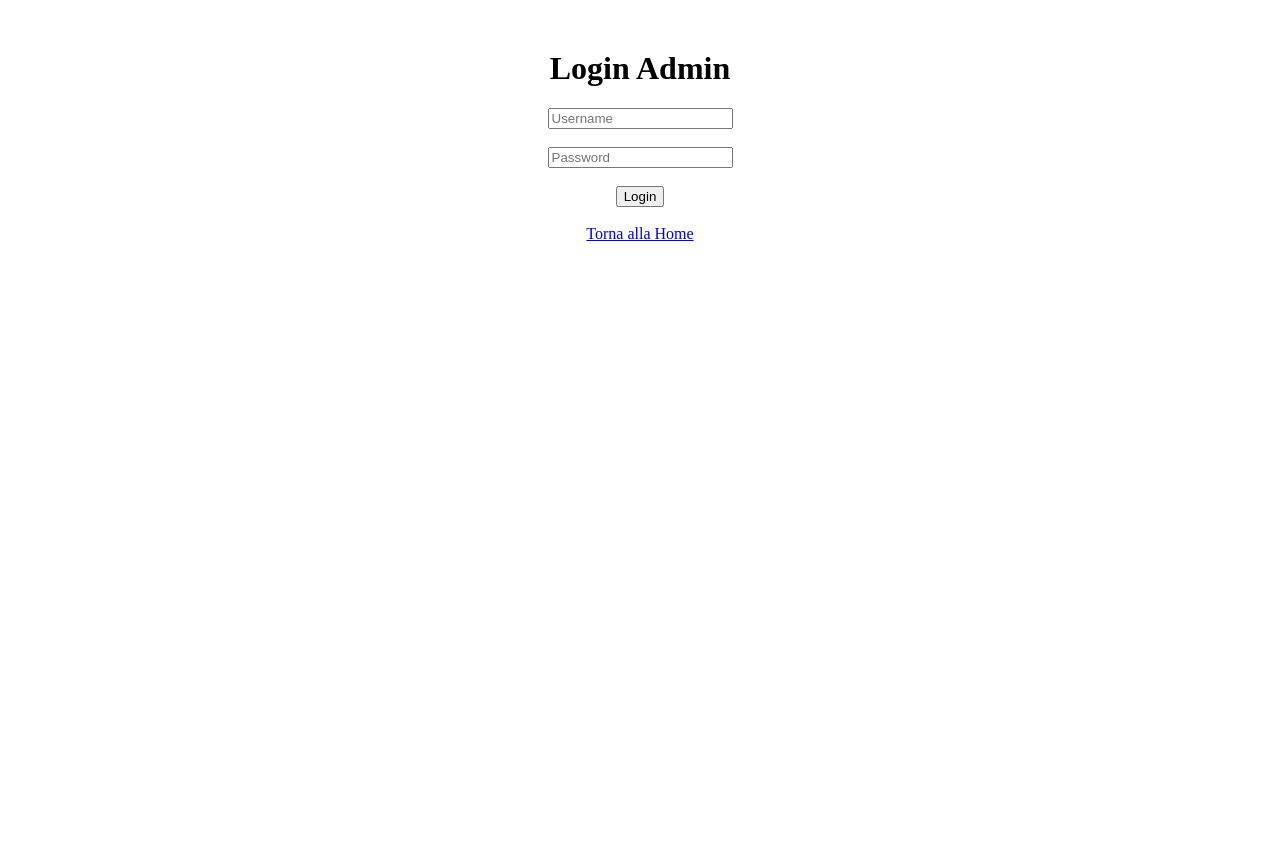
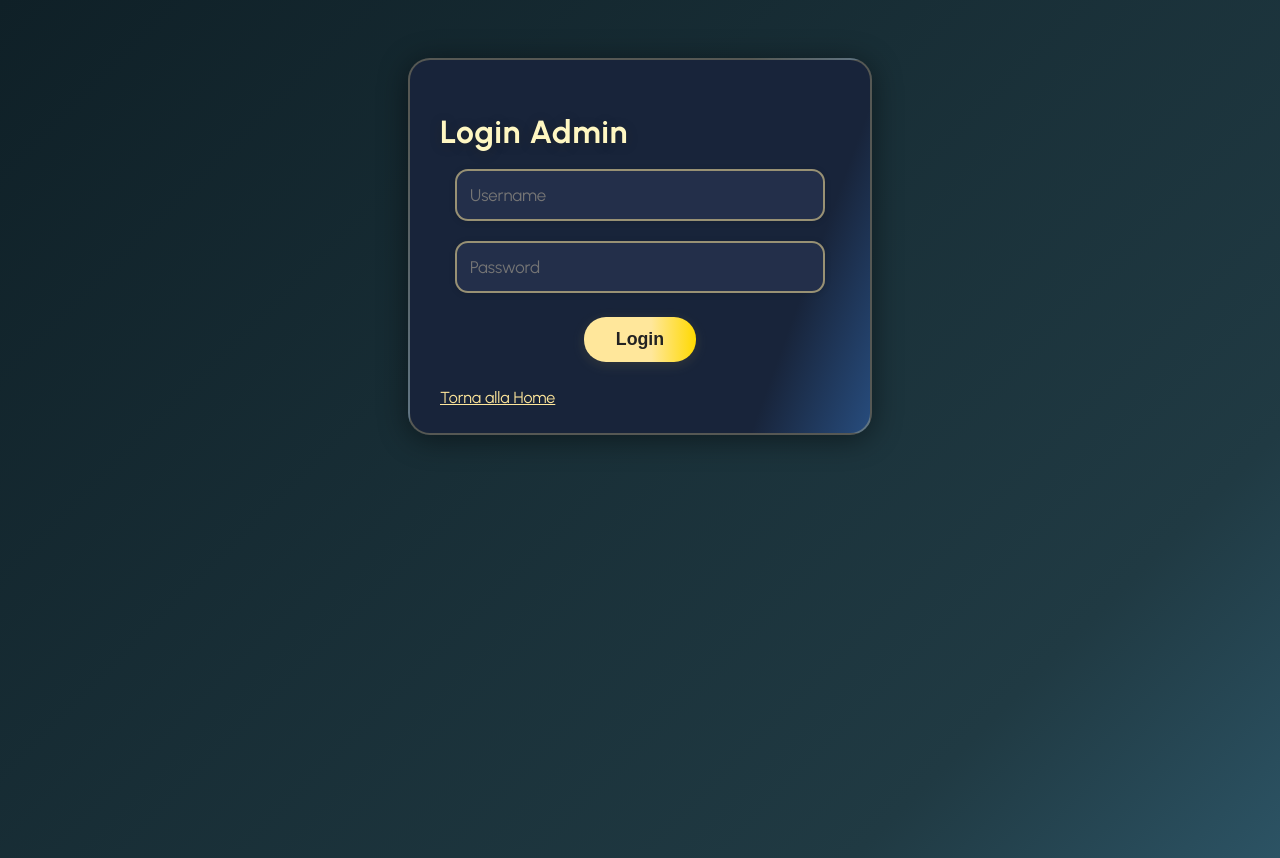
Before and after one commit to federicoconte11/Fantacipponi, a Flask app: page /login in a window 1280 px wide. Before the commit the page ends 241 px from the top, so only its background shows below. Run offline with Flask 3, Linux system fonts and the light colour scheme.

Commit message:
Aggiornati colori  con nuova grafica e pulsanti6

```diff
--- a/templates/login.html
+++ b/templates/login.html
@@ -1,22 +1,120 @@
 <!DOCTYPE html>
-<html>
+<html lang="it">
 <head>
+    <meta charset="UTF-8">
     <title>Login Admin</title>
+    <meta name="viewport" content="width=device-width, initial-scale=1">
+    <link href="https://fonts.googleapis.com/css?family=Urbanist:700,500,400&display=swap" rel="stylesheet">
+    <style>
+        body {
+            background: linear-gradient(135deg, #0f2027 0%, #203a43 80%, #2c5364 100%);
+            color: #ffe79b;
+            font-family: 'Urbanist', Arial, sans-serif;
+            margin: 0;
+            min-height: 100vh;
+        }
+        .login-container {
+            max-width: 400px;
+            margin: 58px auto 0 auto;
+            background: linear-gradient(110deg, #18243a 80%, #274c7d 100%);
+            border-radius: 22px;
+            box-shadow: 0 4px 30px #0007;
+            border: 2px solid #ffe79b44;
+            padding: 32px 30px 26px 30px;
+        }
+        h1 {
+            margin-bottom: 18px;
+            font-size: 2em;
+            color: #fff7c2;
+            letter-spacing: 0.02em;
+            text-shadow: 0 2px 12px #30230044;
+        }
+        form {
+            margin-top: 12px;
+            display: flex;
+            flex-direction: column;
+            align-items: center;
+        }
+        input[type="text"],
+        input[type="password"] {
+            width: 85%;
+            padding: 14px 13px;
+            margin-bottom: 20px;
+            border: 2px solid #ffe79b88;
+            border-radius: 13px;
+            font-size: 1.05em;
+            background: #232f4a;
+            color: #ffe79b;
+            font-family: inherit;
+            outline: none;
+            transition: box-shadow 0.23s, border 0.22s;
+            box-shadow: 0 1px 6px #0002;
+        }
+        input[type="text"]:focus,
+        input[type="password"]:focus {
+            box-shadow: 0 0 0 2px #ffe79baa, 0 1px 9px #ffe79b44;
+            border-color: #ffe79bcc;
+        }
+        button[type="submit"] {
+            padding: 12px 32px;
+            font-size: 1.11em;
+            font-weight: 700;
+            background: linear-gradient(90deg, #ffe79b 60%, #ffd900 100%);
+            color: #222;
+            border: none;
+            border-radius: 22px;
+            cursor: pointer;
+            box-shadow: 0 3px 13px #ffe79b22, 0 2px 8px #0003;
+            margin-top: 4px;
+            margin-bottom: 6px;
+            transition: background 0.22s, color 0.22s, transform 0.18s;
+        }
+        button[type="submit"]:hover {
+            background: #fffbe8;
+            color: #be9700;
+            transform: scale(1.05);
+        }
+        .errore-msg {
+            color: #ff6161;
+            background: #fff6;
+            border-radius: 9px;
+            padding: 8px 12px;
+            margin-bottom: 16px;
+            font-weight: 700;
+            box-shadow: 0 1px 5px #b8000022;
+            font-size: 1.04em;
+        }
+        .link-home {
+            display: inline-block;
+            margin-top: 20px;
+            color: #ffe79b;
+            font-size: 1em;
+            text-decoration: underline;
+            transition: color 0.18s;
+        }
+        .link-home:hover {
+            color: #fffbe8;
+        }
+        @media (max-width: 500px) {
+            .login-container { max-width: 96vw; padding: 18px 6vw 20px 6vw; }
+            h1 { font-size: 1.17em; }
+            input[type="text"], input[type="password"] { padding: 10px 7px; font-size: 1em; }
+            button[type="submit"] { font-size: 1em; }
+        }
+    </style>
 </head>
-<body style="text-align: center; margin-top: 50px;">
+<body>
+    <div class="login-container">
         <h1>Login Admin</h1>
-
         {% if errore %}
-        <p style="color:red;">{{ errore }}</p>
+            <div class="errore-msg">{{ errore }}</div>
         {% endif %}
-
         <form method="POST">
-        <input type="text" name="username" placeholder="Username" required><br><br>
-        <input type="password" name="password" placeholder="Password" required><br><br>
+            <input type="text" name="username" placeholder="Username" required>
+            <input type="password" name="password" placeholder="Password" required>
             <button type="submit">Login</button>
         </form>
-
-    <br>
-    <a href="{{ url_for('home') }}">Torna alla Home</a>
+        <a href="{{ url_for('home') }}" class="link-home">Torna alla Home</a>
+    </div>
 </body>
 </html>
```
Lines whose indentation alone changed are shown as unchanged.
